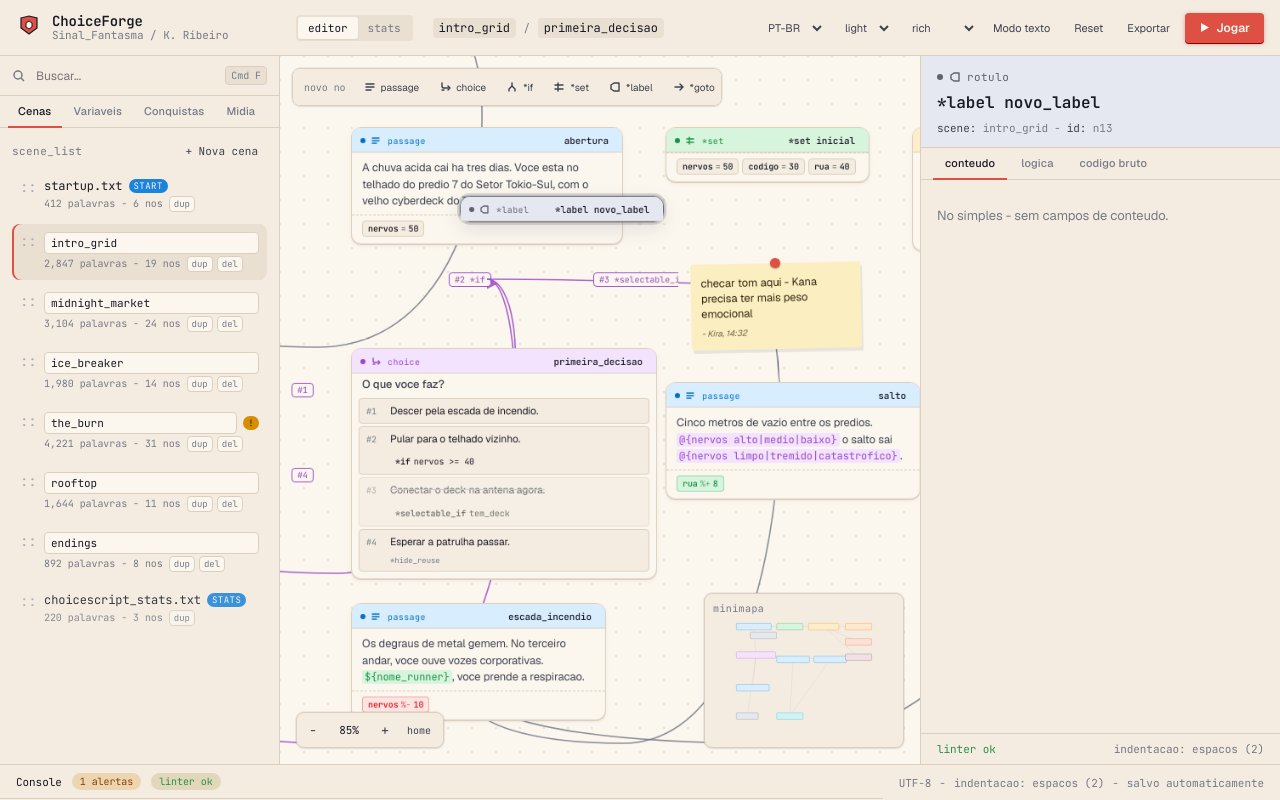
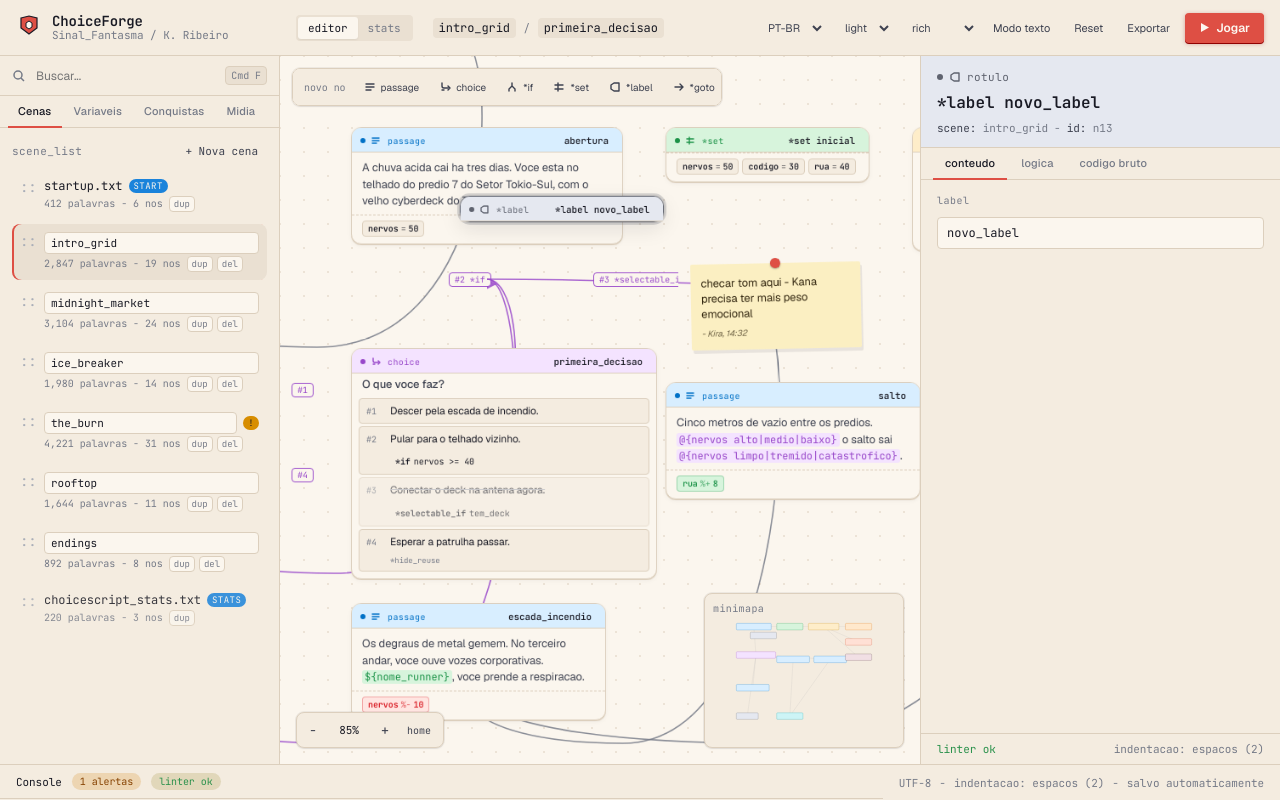
Before and after one commit to viniman27/ChoiceForge, a React (Vite) app: page / in a window 1280 px wide. Both pictures are taken after a click on the button "*label". Built offline with nearby package versions, Linux system fonts and the light colour scheme.

Commit message:
Add command node inspectors

```diff
--- a/src/components/GraphCanvas.tsx
+++ b/src/components/GraphCanvas.tsx
@@ -17,7 +17,7 @@ interface GraphCanvasProps {
   setZoom: React.Dispatch<React.SetStateAction<number>>;
 }
 
-const creatableNodeTypes: NodeType[] = ["passage", "choice", "if", "set", "label", "goto", "goto_scene", "ending"];
+const creatableNodeTypes: NodeType[] = ["passage", "choice", "if", "set", "label", "goto", "goto_scene", "gosub", "checkpoint", "ending"];
 
 export function GraphCanvas({ data, density, labels, selectedId, setSelectedId, onMoveNode, onAddNode, onDeleteNode, pan, onPan, zoom, setZoom }: GraphCanvasProps) {
   const [drag, setDrag] = useState<{ nodeId: string; startX: number; startY: number; origX: number; origY: number } | null>(null);
--- a/src/components/RightPanel.tsx
+++ b/src/components/RightPanel.tsx
@@ -83,6 +83,14 @@ function ContentTab({
     );
   }
 
+  if (node.type === "set") {
+    return (
+      <div className="ip-content">
+        <SetsList node={node} project={project} onUpdateNode={onUpdateNode} />
+      </div>
+    );
+  }
+
   if (node.type === "choice") {
     return (
       <div className="ip-content">
@@ -117,7 +125,75 @@ function ContentTab({
     );
   }
 
+  if (["label", "goto", "goto_scene", "gosub", "checkpoint", "ending"].includes(node.type)) {
+    return <CommandNodeFields node={node} project={project} onUpdateNode={onUpdateNode} />;
+  }
+
   return <div className="ip-content"><p className="dim">No simples - sem campos de conteudo.</p></div>;
+}
+
+function CommandNodeFields({
+  node,
+  project,
+  onUpdateNode,
+}: {
+  node: StoryNode;
+  project: ChoiceForgeProject;
+  onUpdateNode: (id: string, patch: Partial<StoryNode>) => void;
+}) {
+  const labels = project.nodes.filter((candidate) => candidate.type === "label");
+  const currentLabel = stripCommandPrefix(node.title, node.type === "gosub" ? "*gosub" : node.type === "goto" ? "*goto" : "*label");
+
+  if (node.type === "label") {
+    return (
+      <div className="ip-content">
+        <label className="ip-label">label</label>
+        <input className="command-input" value={currentLabel} onChange={(event) => onUpdateNode(node.id, { title: `*label ${normalizeIdentifier(event.target.value)}` })} />
+      </div>
+    );
+  }
+
+  if (node.type === "goto" || node.type === "gosub") {
+    const command = node.type === "goto" ? "*goto" : "*gosub";
+    const labelNames = labels.map((label) => stripCommandPrefix(label.title, "*label"));
+    return (
+      <div className="ip-content">
+        <label className="ip-label">{command} destino</label>
+        <select className="command-input" value={currentLabel} onChange={(event) => onUpdateNode(node.id, { title: `${command} ${event.target.value}` })}>
+          {currentLabel && !labelNames.includes(currentLabel) && <option value={currentLabel}>{currentLabel}</option>}
+          {!currentLabel && <option value="">label</option>}
+          {labelNames.map((name) => <option key={name} value={name}>{name}</option>)}
+        </select>
+      </div>
+    );
+  }
+
+  if (node.type === "goto_scene") {
+    const currentScene = node.target ?? stripCommandPrefix(node.title, "*goto_scene");
+    return (
+      <div className="ip-content">
+        <label className="ip-label">cena destino</label>
+        <select
+          className="command-input"
+          value={currentScene}
+          onChange={(event) => onUpdateNode(node.id, { title: `*goto_scene ${event.target.value}`, target: event.target.value })}
+        >
+          {project.scenes.filter((scene) => !scene.isStart && !scene.special).map((scene) => <option key={scene.id} value={scene.name}>{scene.name}.txt</option>)}
+        </select>
+      </div>
+    );
+  }
+
+  if (node.type === "checkpoint") {
+    return (
+      <div className="ip-content">
+        <label className="ip-label">checkpoint</label>
+        <input className="command-input" value={stripCommandPrefix(node.title, "*save_checkpoint")} onChange={(event) => onUpdateNode(node.id, { title: `*save_checkpoint ${normalizeIdentifier(event.target.value)}` })} />
+      </div>
+    );
+  }
+
+  return <div className="ip-content"><p className="dim">Este no encerra a historia com *ending.</p></div>;
 }
 
 function SetsList({ node, project, onUpdateNode }: { node: StoryNode; project: ChoiceForgeProject; onUpdateNode: (id: string, patch: Partial<StoryNode>) => void }) {
@@ -267,3 +343,16 @@ function removeSet(node: StoryNode, index: number, onUpdateNode: (id: string, pa
 function updateBranch(node: StoryNode, index: number, patch: Partial<NonNullable<StoryNode["branches"]>[number]>, onUpdateNode: (id: string, patch: Partial<StoryNode>) => void) {
   onUpdateNode(node.id, { branches: node.branches?.map((branch, branchIndex) => (branchIndex === index ? { ...branch, ...patch } : branch)) });
 }
+
+function stripCommandPrefix(value: string, command: string): string {
+  return value.replace(command, "").replace(/^[-\s]+/, "").trim();
+}
+
+function normalizeIdentifier(value: string): string {
+  return value
+    .trim()
+    .toLowerCase()
+    .replace(/[^a-z0-9_]/g, "_")
+    .replace(/^[^a-z_]+/, "")
+    .replace(/_+/g, "_");
+}
--- a/styles.css
+++ b/styles.css
@@ -676,6 +676,21 @@ input, select, textarea { font-family: inherit; color: inherit; }
   border-radius: var(--r-2); outline: none;
 }
 .ip-prompt:focus { border-color: var(--accent-1); }
+.command-input {
+  width: 100%;
+  padding: 7px 9px;
+  border: 1px solid var(--paper-edge);
+  border-radius: var(--r-1);
+  background: var(--paper-1);
+  color: var(--ink);
+  font-family: var(--ff-mono);
+  font-size: 12px;
+}
+.command-input:focus {
+  outline: none;
+  border-color: var(--accent-1);
+  box-shadow: 0 0 0 3px color-mix(in oklch, var(--accent-1) 18%, transparent);
+}
 
 .ip-set-row, .ip-opt-row { display: flex; flex-direction: column; gap: 6px; padding: 8px; background: var(--paper-1); border: 1px solid var(--paper-edge); border-radius: var(--r-2); margin-bottom: 6px; }
 .ip-set-row { flex-direction: row; align-items: center; }
```
